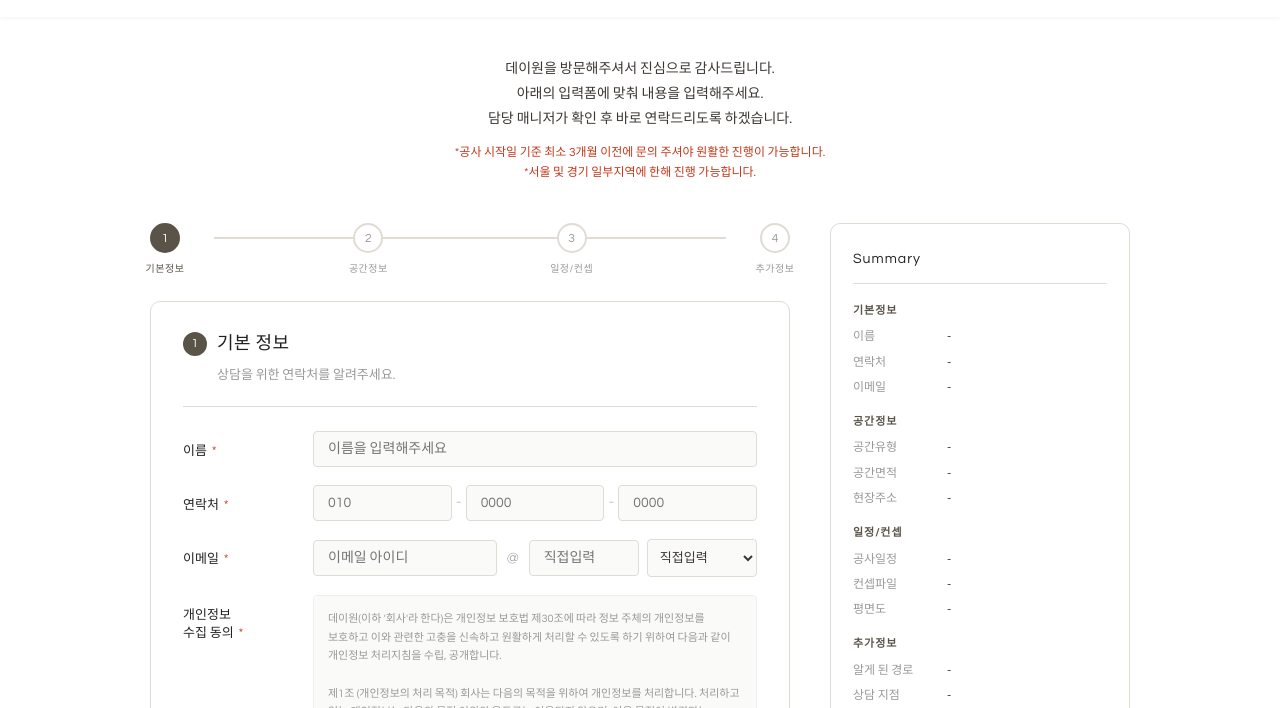
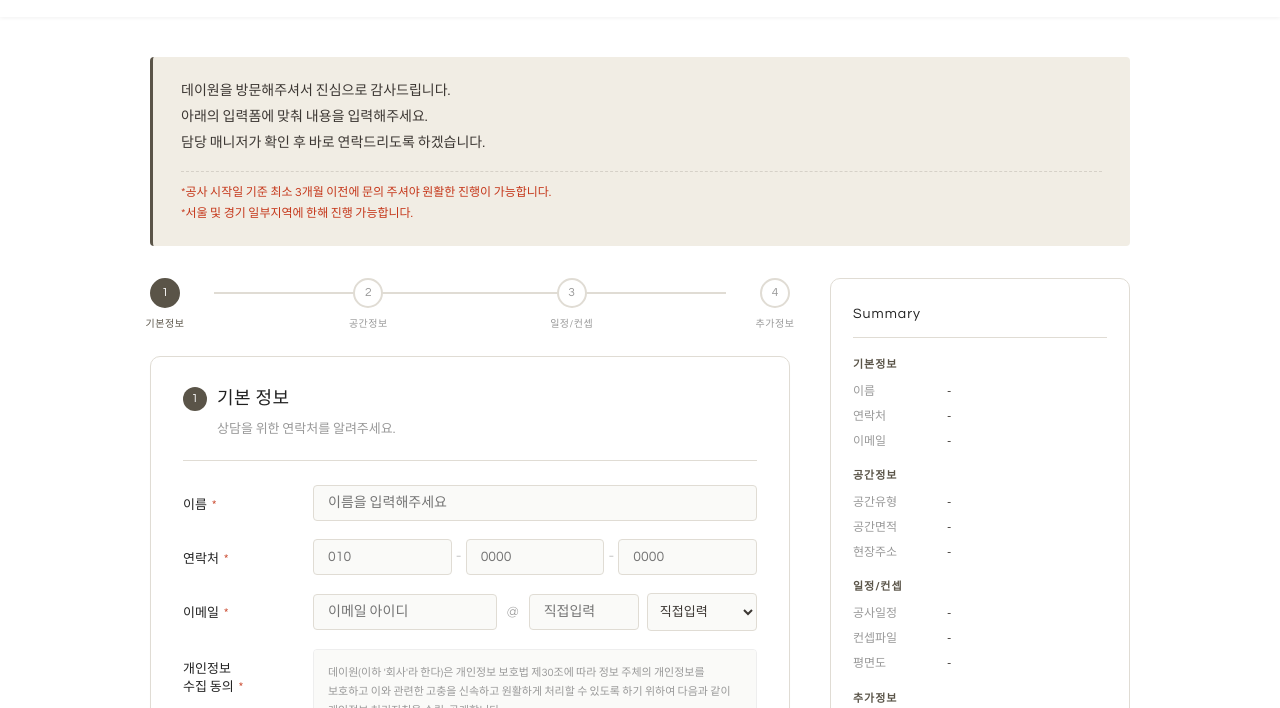
Before and after one commit to day1design/day1design, a plain HTML site: page site/pages/estimates.html in a window 1280 px wide. Shown: the part 53-761 px from the top of the page. Drawn offline with Linux system fonts and the light colour scheme; a web font is replaced by a local one.

Commit message:
fix(estimates): wizard-intro 박스형 정보 요소 실제 반영 (직전 커밋 누락분)
Co-Authored-By: Claude Opus 4.7 (1M context) <noreply@anthropic.com>

```diff
--- a/site/css/estimates.css
+++ b/site/css/estimates.css
@@ -509,21 +509,32 @@
   visibility: hidden;
 }
 
-/* Intro section */
+/* Intro section — 박스형 정보 요소 (입력폼 영역과 같은 가로폭) */
 .wizard-intro {
-  text-align: center;
-  margin-bottom: 40px;
+  background: var(--color-bg-cream);
+  border-left: 3px solid var(--color-brand-beige);
+  padding: 22px 28px;
+  margin-bottom: 32px;
+  border-radius: 4px;
 }
 .wizard-intro p {
   font-size: 14px;
   color: var(--color-text-primary);
-  line-height: 1.8;
-  margin-bottom: 10px;
+  line-height: 1.85;
+  margin: 0 0 12px;
+  text-align: left;
+}
+.wizard-intro p:last-child {
+  margin-bottom: 0;
 }
 .wizard-intro .notice {
   font-size: 12px;
   color: #c5371a;
-  line-height: 1.7;
+  line-height: 1.75;
+  padding-top: 10px;
+  border-top: 1px dashed rgba(90, 84, 72, 0.18);
+  margin-top: 14px;
+  text-align: left;
 }
 
 /* Completion */
```
